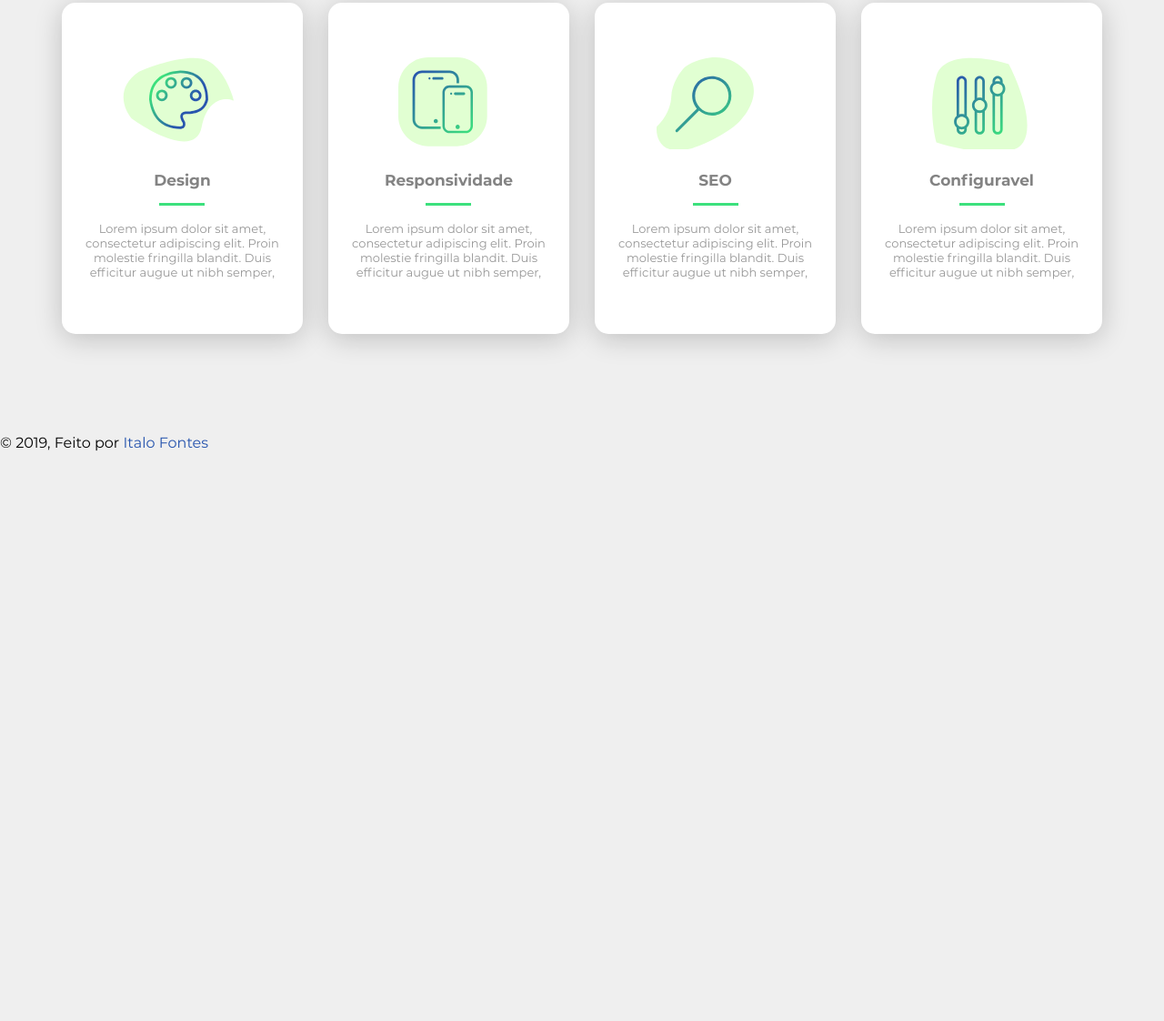
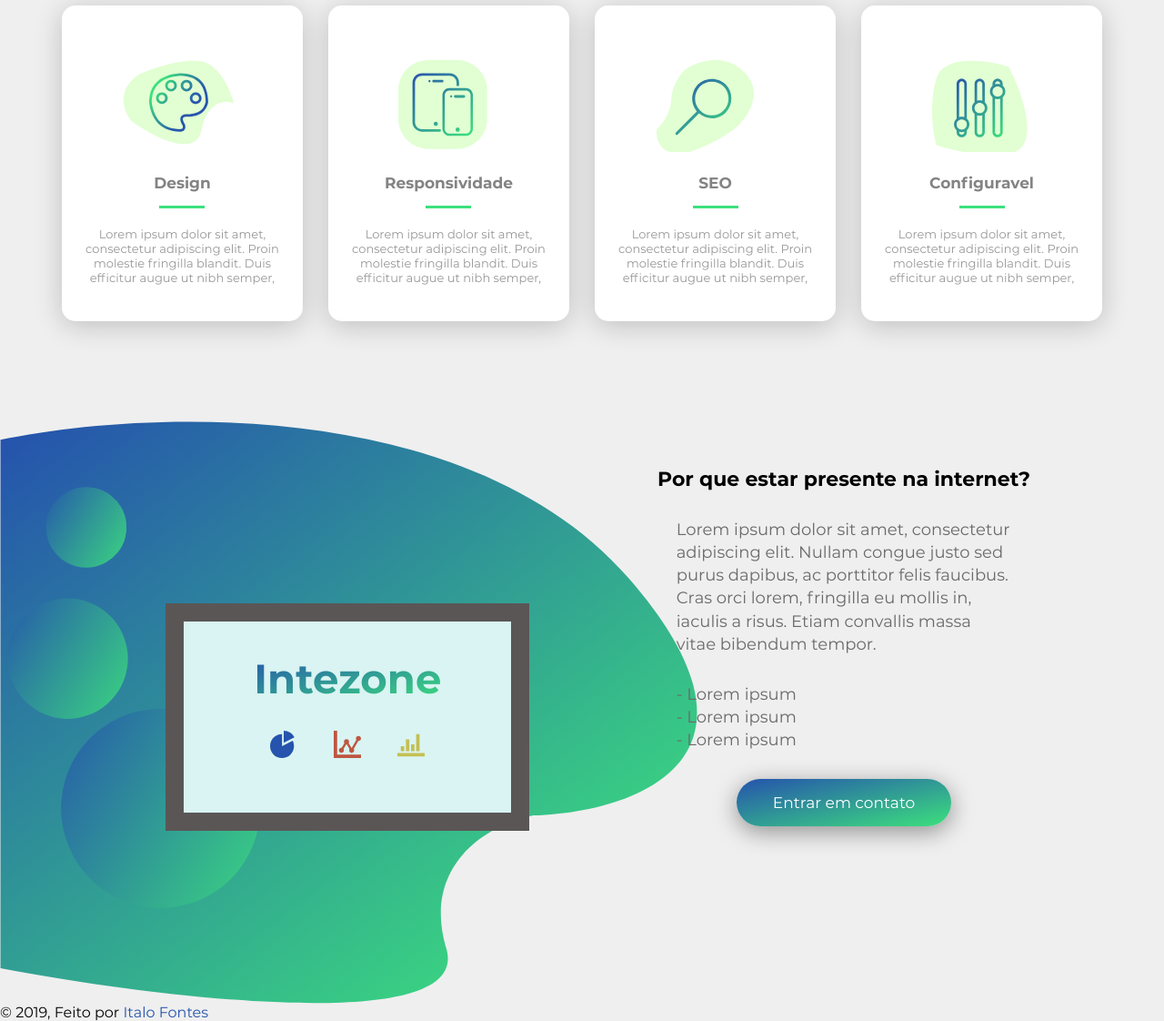
Before and after one commit to TimFont/interzone, a Gatsby site: page / in a window 1280 px wide. Shown: the part 1031-2153 px from the top of the page at 91% size. Before the commit the page ends 1527 px from the top, so only its background shows below. Built offline with nearby package versions, Linux system fonts and the light colour scheme; Gatsby itself is replaced by a stand-in of ours.

Commit message:
adv section added

```diff
--- /dev/null
+++ b/src/components/home/advIllu.js
@@ -0,0 +1,21 @@
+import React from 'react';
+import Icon from '../elements/icon';
+
+const AdvIllu = () => (
+    <div className="adv-illu">
+    <div className="adv-illu__inner">
+      <h3 className="adv-illu__brand">Intezone</h3>
+      <div className="adv-illu__charts">
+          {
+            ['chart-one', 'chart-two', 'chart-three' ].map( icon => (
+                <div className="adv-illu__icon-box">
+                    <Icon className={`adv-illu__icon adv-illu__icon--${icon}`} iconName={icon} />
+                </div>
+            ))
+          }
+      </div>
+    </div>
+  </div>
+);
+
+export default AdvIllu;
--- a/src/pages/index.js
+++ b/src/pages/index.js
@@ -6,11 +6,13 @@
 import Slider from '../components/home/homeSlider';
 import Social from '../components/social';
 import CardGrid from '../components/home/cardGrid';
+import { Link } from "gatsby";
+import AdvIllu from "../components/home/advIllu";
 
 
-export default class IndexPage extends Component{
-  render(){
-    return(
+export default class IndexPage extends Component {
+  render() {
+    return (
       <Layout location={this.props.location.pathname}>
         <SEO title="Home" keywords={[`gatsby`, `application`, `react`]} />
         <section className="intro-section">
@@ -30,6 +32,28 @@
           </div>
         </section>
 
+        <section className="adv-section">
+          <div className="container-big" style={{height:'100vh'}}>
+            <div className="adv-section__content">
+              <div className="adv-section__left">
+                <AdvIllu />
+              </div>
+              <div className="adv-section__right">
+                <div className="adv-content">
+                    <h1 className="section-title adv-content__title">Por que estar presente na internet?</h1>
+                    <p className="desc-text adv-content__desc">Lorem ipsum dolor sit amet, consectetur adipiscing elit. Nullam congue justo sed purus dapibus, ac porttitor felis faucibus. Cras orci lorem, fringilla eu mollis in, iaculis a risus. Etiam convallis massa vitae bibendum tempor.</p>
+                    <ul className="adv-content__list">
+                      <li className="adv-content__item">- Lorem ipsum</li>
+                      <li className="adv-content__item">- Lorem ipsum</li>
+                      <li className="adv-content__item">- Lorem ipsum</li>
+                    </ul>
+                    <Link className="btn">Entrar em contato</Link>
+                </div>
+              </div>
+            </div>
+          </div>
+        </section>
+
 
       </Layout>
     );
--- a/src/styles/abstract/_variables.scss
+++ b/src/styles/abstract/_variables.scss
@@ -8,6 +8,8 @@
 $color-grey-two:#C4C4C4;
 $color-grey-three:#838383;
 $color-black:#000000;
+$color-dark-grey:#5A5656;
+$color-light-blue:#D9F4F2;
 
 $linear-gradient-main:linear-gradient(to right bottom, $color-main-blue, $color-main-green);
 $linear-gradient-invert:linear-gradient(to right bottom, $color-main-green, $color-main-blue);
--- a/src/styles/base/_typography.scss
+++ b/src/styles/base/_typography.scss
@@ -66,6 +66,6 @@
 
 .section-title{
     font-weight:700;
-    font-size:2rem;
+    font-size:2.2rem;
     text-align:center;
 }
--- /dev/null
+++ b/src/styles/components/_adv.scss
@@ -0,0 +1,86 @@
+.adv-content {
+    width:80%;
+    margin:0 auto;
+    display:flex;
+    flex-flow: column;
+    align-items: center;
+    padding-top:5rem;
+
+    &__title {
+        margin-bottom:3rem;
+    }
+
+    &__desc,
+    &__list {
+        font-size:1.8rem;
+        line-height: 1.4;
+        width:80%;
+        color:darken($color-grey-three, 10%);
+    }
+
+    &__desc {
+        margin-bottom:3rem;
+    }
+
+    &__list {
+        margin-bottom:3rem;
+    }
+
+
+}
+
+.adv-illu {
+    width:40rem;
+    height:25rem;
+    padding:2rem;
+    background-color:$color-dark-grey;
+    position:absolute;
+    right:10%;
+    top:25%;
+
+    &__inner {
+        background-color:$color-light-blue;
+        width:100%;
+        height:100%;
+        display:flex;
+        flex-flow: column;
+        align-items: center;
+        justify-content: center;
+
+    }
+
+    &__brand {
+        color:$color-main-blue;
+        background:$linear-gradient-main;
+        background-clip:text;
+        -webkit-text-fill-color:transparent;
+        font-size: 4.5rem;
+        margin-bottom:1rem;
+    }
+
+    &__charts {
+        display:flex;
+
+    }
+
+    &__icon-box {
+        padding:2rem;
+    }
+
+    &__icon {
+        height:3rem;
+        width:3rem;
+
+        &--chart-one {
+            fill:$color-main-blue;
+        }
+
+        &--chart-two {
+            fill:#bd5741;
+        }
+
+        &--chart-three {
+            fill: #c5bf53;
+        }
+    }
+}
--- a/src/styles/components/_card.scss
+++ b/src/styles/components/_card.scss
@@ -2,7 +2,7 @@
     flex:0 0 23%;
     text-align:center;
     background-color:$color-white;
-    padding:6rem 1.3rem;
+    padding:6rem 1.7rem 4rem 1.7rem;
     border-radius: 15px;
     box-shadow: $box-shadow;
     transition:transform .5s;
@@ -49,7 +49,7 @@
     &__title {
         font-size:1.7rem;
         color:$color-grey-three;
-        margin-bottom:3.5rem;
+        margin-bottom:3.8rem;
         position: relative;
 
         &::after {
--- a/src/styles/main.scss
+++ b/src/styles/main.scss
@@ -15,6 +15,7 @@
 @import './components/social';
 @import './components/cardGrid';
 @import './components/card';
+@import './components/adv';
 
 
 @import './pages/home';
--- a/src/styles/pages/_home.scss
+++ b/src/styles/pages/_home.scss
@@ -64,3 +64,26 @@
 .card-section {
     padding-top:10rem;
 }
+
+.adv-section {
+    height: 80vh;
+    overflow: hidden;
+    background:url('../images/gradientDecor.svg') left / contain no-repeat;
+
+    &__content {
+        display:flex;
+        justify-content: space-between;
+        align-items: stretch;
+        height:100%;
+    }
+
+    &__left {
+        flex:1;
+        position:relative;
+    }
+
+    &__right {
+        flex:1;
+    }
+
+}
```
Also changed, not shown: src/images/gradientDecor.svg (added).
